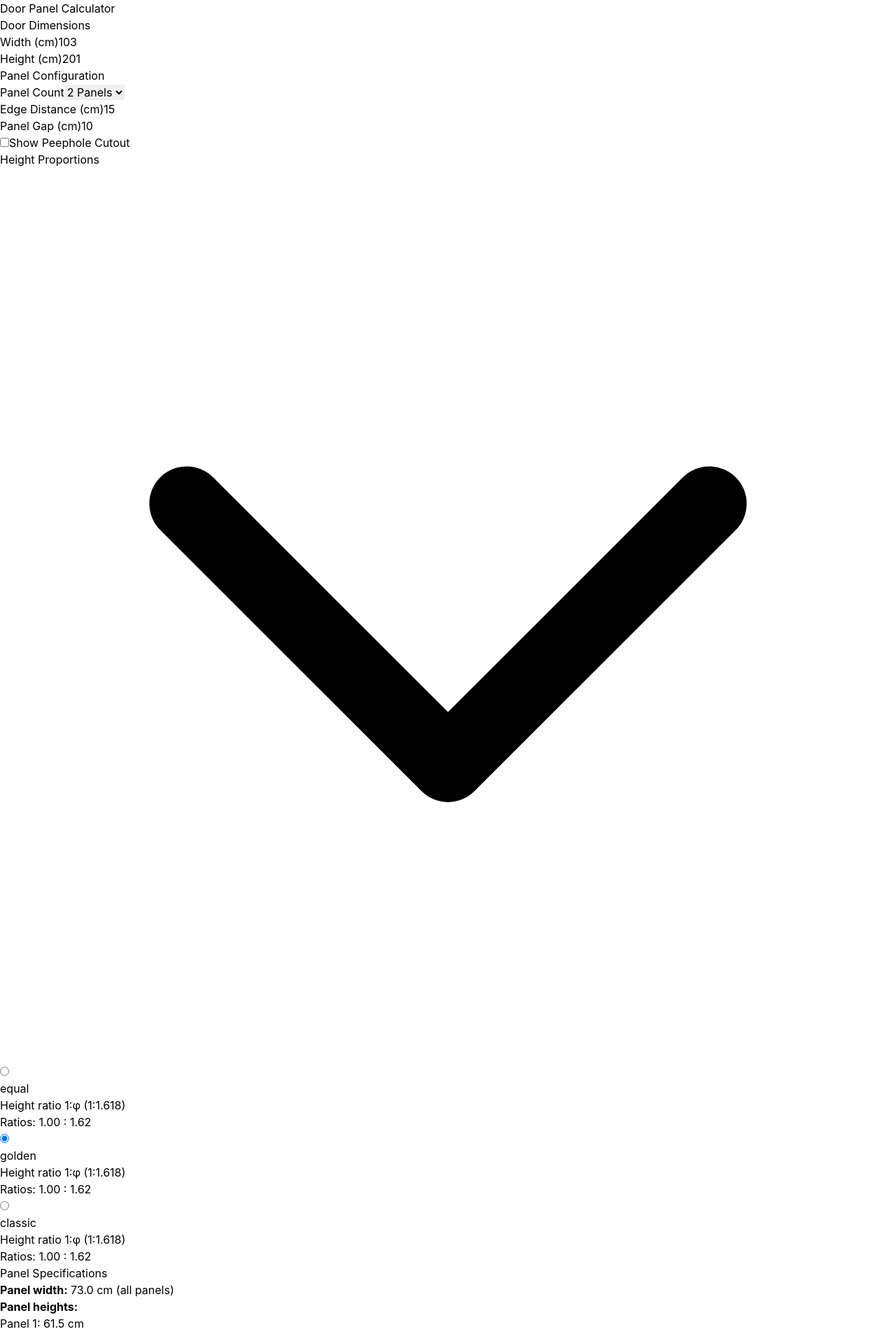
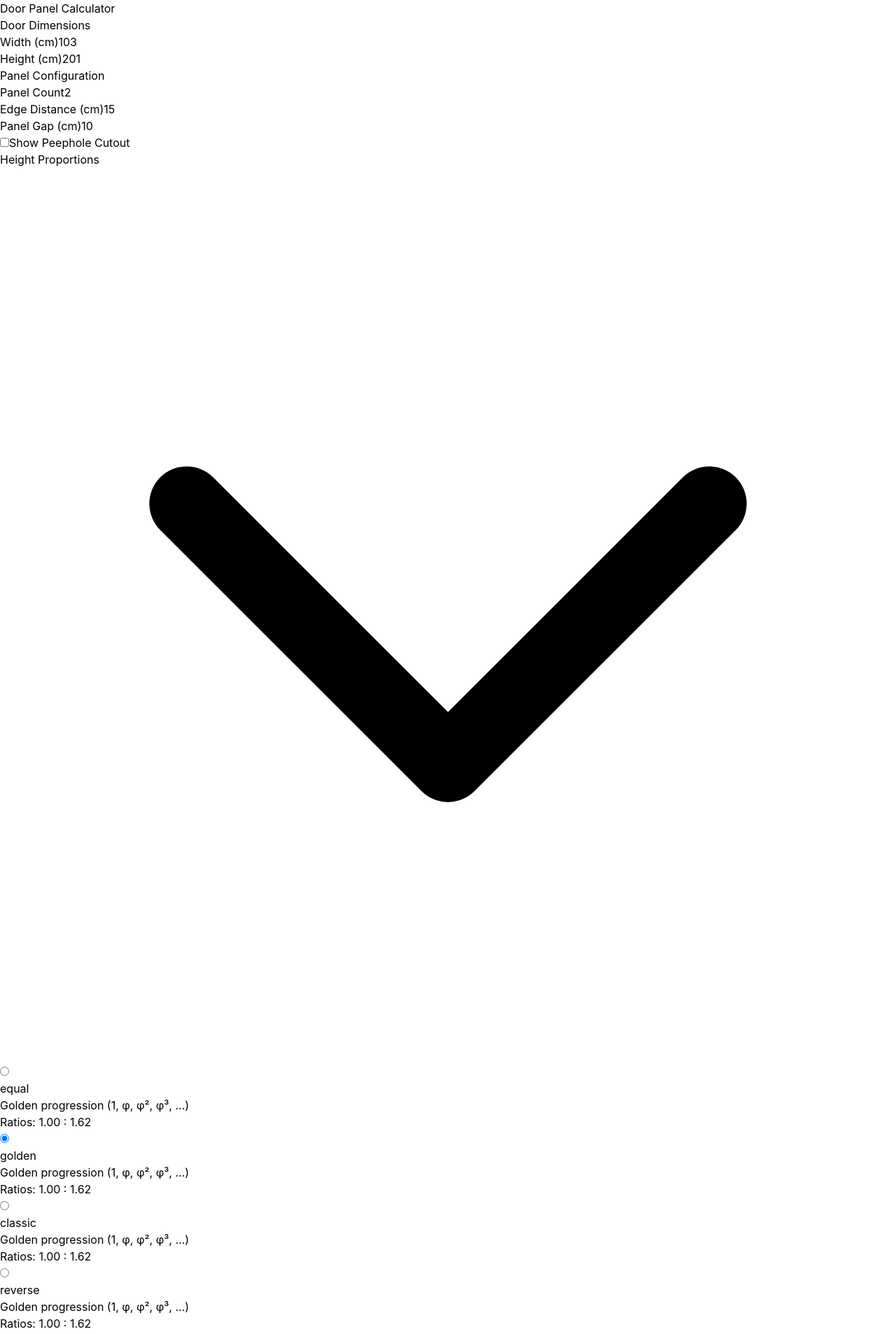
Before and after one commit to interceptor/door-panel-calculator, a React (Vite) app: page / in a window 1280 px wide. Shown: the top 1907 px of the page at 70% size. Built offline with nearby package versions, Linux system fonts and the light colour scheme; the HTML template or start-up script is replaced by a standard one.

Commit message:
I want to make a change so that one can have as many panels as one likes instead of a fixed dropdown

```diff
--- a/src/components/DoorPanelCalculator.jsx
+++ b/src/components/DoorPanelCalculator.jsx
@@ -21,35 +21,45 @@ const DoorPanelCalculator = () => {
 
     // Define proportion ratios for different arrangements
     const getProportionRatios = (count, type) => {
-      const ratios = {
-        2: {
-          equal: [1, 1],
-          golden: [1, phi],
-          classic: [1, 2],
-          reverse: [phi, 1]
-        },
-        3: {
-          equal: [1, 1, 1],
-          golden: [1, phi, phi * phi], // 1:φ:φ²
-          classic: [1, 2, 1], // Small-Large-Small
-          reverse: [phi * phi, phi, 1],
-          fibonacci: [1, 1, 2]
-        },
-        4: {
-          equal: [1, 1, 1, 1],
-          golden: [1, phi, phi * phi, phi * phi * phi],
-          classic: [1, 2, 2, 1],
-          reverse: [phi * phi * phi, phi * phi, phi, 1],
-          fibonacci: [1, 1, 2, 3]
-        },
-        5: {
-          equal: [1, 1, 1, 1, 1],
-          golden: [1, phi, phi * phi, phi, 1],
-          classic: [1, 2, 3, 2, 1],
-          fibonacci: [1, 1, 2, 3, 5]
-        }
-      };
-      return ratios[count]?.[type] || ratios[count]?.equal || [1];
+      if (count < 1) return [1];
+
+      // Generate ratios dynamically for any panel count
+      switch (type) {
+        case 'equal':
+          return Array(count).fill(1);
+
+        case 'golden':
+          // Golden progression: 1, φ, φ², φ³, ...
+          return Array.from({ length: count }, (_, i) => Math.pow(phi, i));
+
+        case 'reverse':
+          // Reverse golden progression: φⁿ⁻¹, φⁿ⁻², ..., φ, 1
+          return Array.from({ length: count }, (_, i) => Math.pow(phi, count - 1 - i));
+
+        case 'classic':
+          // Symmetric pattern: small edges, larger middle
+          if (count === 1) return [1];
+          if (count === 2) return [1, 2];
+          // For 3+: gradually increase to middle, then decrease
+          const half = Math.floor(count / 2);
+          const pattern = [];
+          for (let i = 0; i < count; i++) {
+            const distFromEdge = Math.min(i, count - 1 - i);
+            pattern.push(distFromEdge + 1);
+          }
+          return pattern;
+
+        case 'fibonacci':
+          // Fibonacci sequence: 1, 1, 2, 3, 5, 8, 13, ...
+          const fib = [1, 1];
+          for (let i = 2; i < count; i++) {
+            fib.push(fib[i - 1] + fib[i - 2]);
+          }
+          return fib.slice(0, count);
+
+        default:
+          return Array(count).fill(1);
+      }
     };
 
     const heightRatios = getProportionRatios(panelCount, proportionType);
@@ -128,25 +138,17 @@ const DoorPanelCalculator = () => {
   const getProportionDescription = () => {
     const descriptions = {
       equal: 'All panels same height',
-      golden: panelCount === 2 ? 'Height ratio 1:φ (1:1.618)' :
-              panelCount === 3 ? 'Golden sequence 1:φ:φ²' :
-              'Golden progression',
-      classic: panelCount === 2 ? 'Traditional 1:2 ratio' :
-               panelCount === 3 ? 'Small-Large-Small (1:2:1)' :
-               'Symmetric proportions',
-      reverse: 'Reverse golden sequence',
-      fibonacci: 'Fibonacci sequence proportions'
+      golden: 'Golden progression (1, φ, φ², φ³, ...)',
+      classic: 'Symmetric proportions (larger in middle)',
+      reverse: 'Reverse golden progression (largest at top)',
+      fibonacci: 'Fibonacci sequence (1, 1, 2, 3, 5, 8, ...)'
     };
     return descriptions[proportionType] || '';
   };
 
   const availableProportions = useMemo(() => {
-    const base = ['equal', 'golden', 'classic'];
-    if (panelCount >= 3) {
-      base.push('reverse', 'fibonacci');
-    }
-    return base;
-  }, [panelCount]);
+    return ['equal', 'golden', 'classic', 'reverse', 'fibonacci'];
+  }, []);
 
   return (
     <div className="max-w-7xl mx-auto p-6 bg-white">
@@ -184,16 +186,14 @@ const DoorPanelCalculator = () => {
             <div className="grid grid-cols-3 gap-4 mb-4">
               <div>
                 <label className="block text-sm font-medium mb-2">Panel Count</label>
-                <select
+                <input
+                  type="number"
+                  min="1"
+                  max="50"
                   value={panelCount}
                   onChange={(e) => setPanelCount(Number(e.target.value))}
                   className="w-full p-2 border rounded focus:ring-2 focus:ring-blue-500"
-                >
-                  <option value={2}>2 Panels</option>
-                  <option value={3}>3 Panels</option>
-                  <option value={4}>4 Panels</option>
-                  <option value={5}>5 Panels</option>
-                </select>
+                />
               </div>
               <div>
                 <label className="block text-sm font-medium mb-2">Edge Distance (cm)</label>
```
